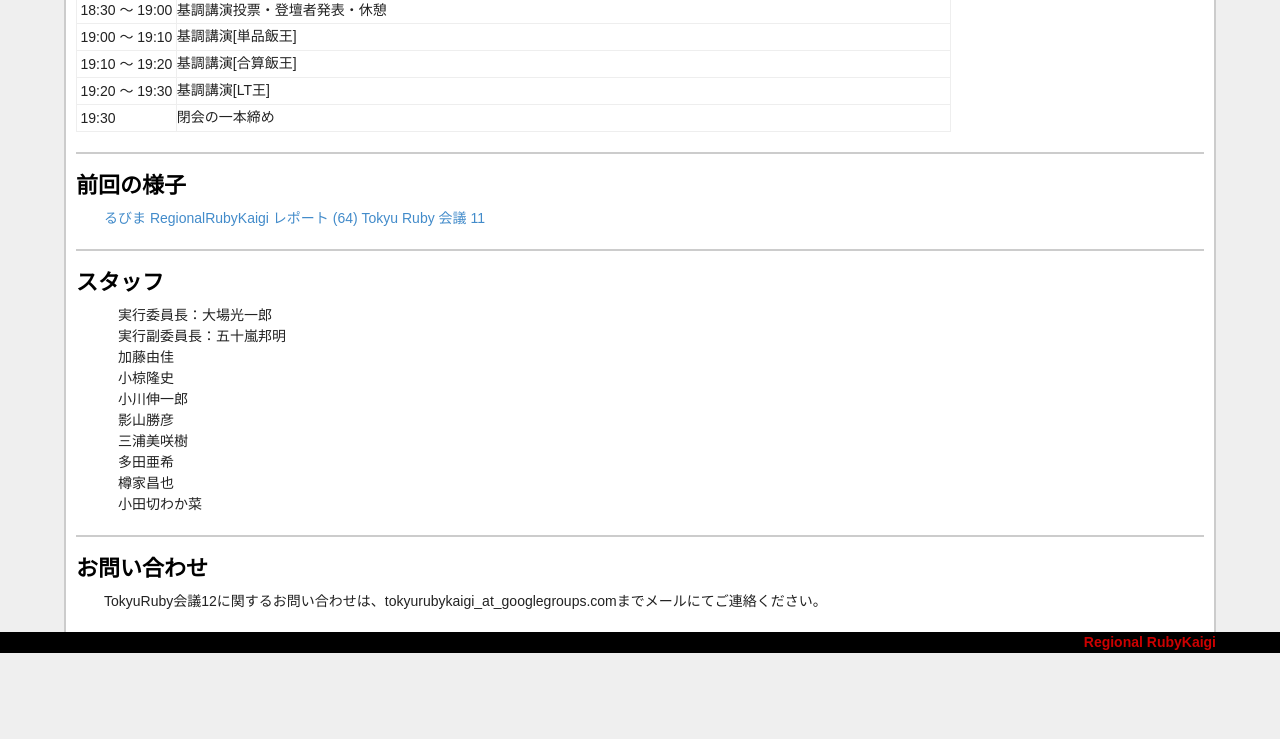
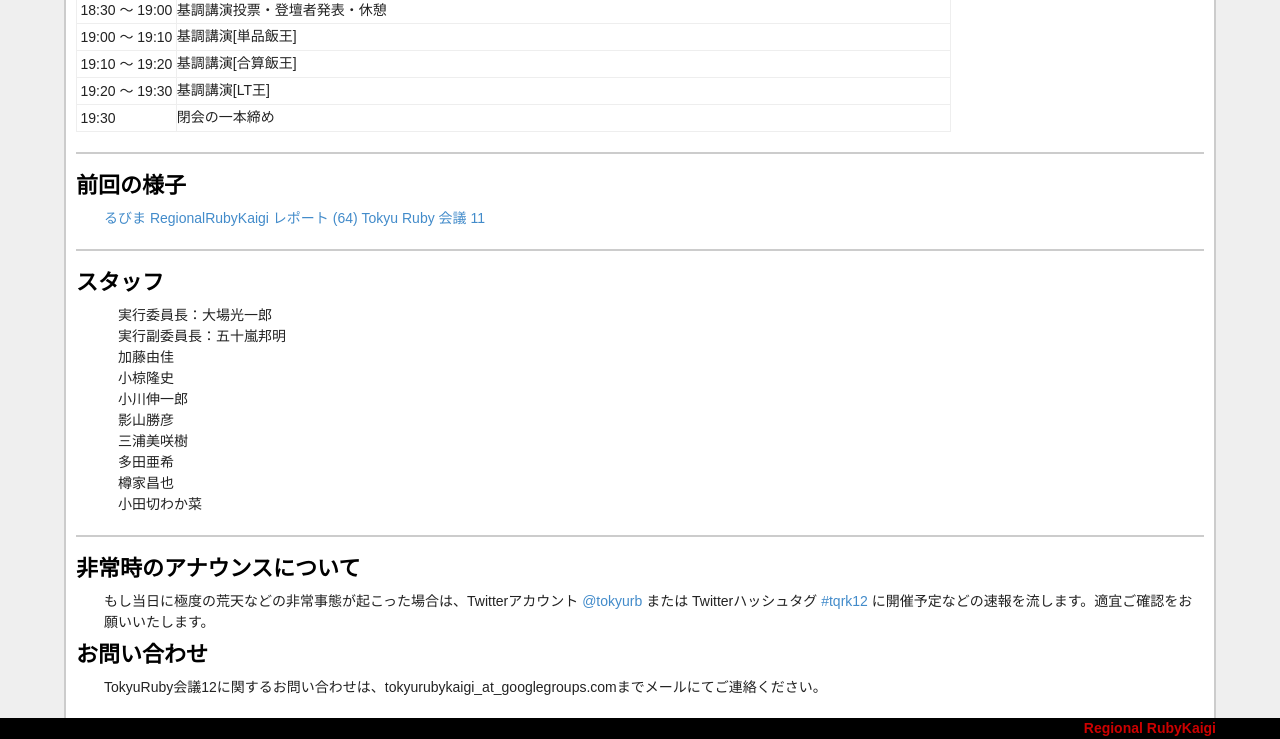
Before and after one commit to tokyurubykaigi/tokyu12, a plain HTML site: page index.html in a window 1280 px wide. Shown: the part 2496-3235 px from the top of the page. Before the commit the page ends 3149 px from the top, so only its background shows below. Drawn offline with Linux system fonts and the light colour scheme.

Commit message:
Add announce for general emergency case

```diff
--- a/index.html
+++ b/index.html
@@ -315,6 +315,8 @@
         <li>小田切わか菜</li>
       </ul>
       <hr>
+      <h3>非常時のアナウンスについて</h3>
+      <p>もし当日に極度の荒天などの非常事態が起こった場合は、Twitterアカウント <a href="https://twitter.com/@tokyurb">@tokyurb</a> または Twitterハッシュタグ <a href="http://twitter.com/search?q=%23tqrk12">#tqrk12</a> に開催予定などの速報を流します。適宜ご確認をお願いいたします。<br>
       <h3>お問い合わせ</h3>
       <p class='contact'>TokyuRuby会議12に関するお問い合わせは、tokyurubykaigi_at_googlegroups.comまでメールにてご連絡ください。</p>
     </div>
```
